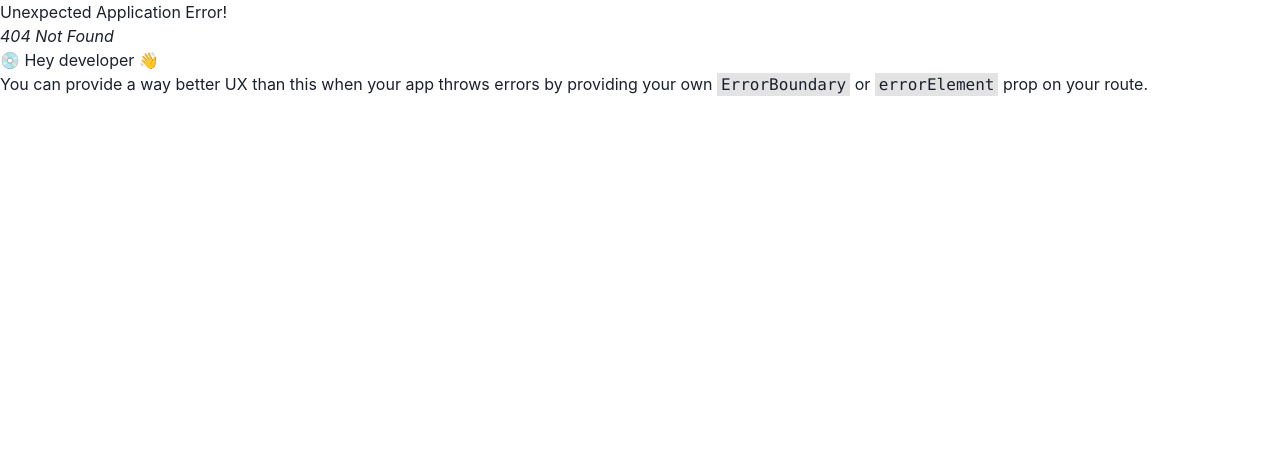
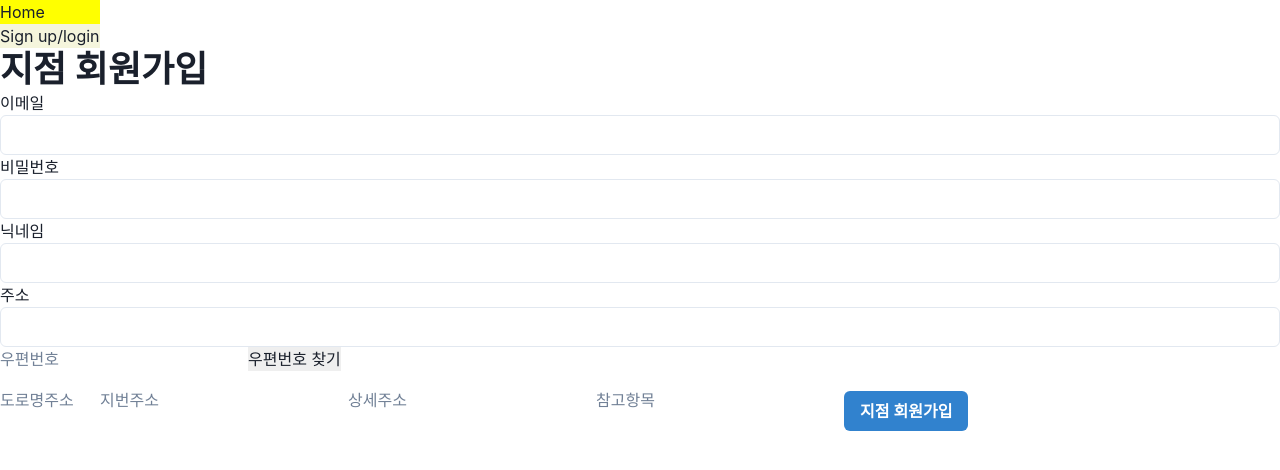
Before and after one commit to huitopia/mega-around, a React (Vite) app in the folder frontend/: page /signup/branch in a window 1280 px wide. Before the commit this address had no page. Shown: the top 470 px of the page. Built offline with nearby package versions, Linux system fonts and the light colour scheme.

Commit message:
지점 회원가입 주소값 입력 중

```diff
--- a/frontend/src/App.jsx
+++ b/frontend/src/App.jsx
@@ -2,6 +2,7 @@ import { createBrowserRouter, RouterProvider } from "react-router-dom";
 import { ChakraProvider } from "@chakra-ui/react";
 import { Home } from "./Home.jsx";
 import { SignUp } from "./SignUp.jsx";
+import { SignUpBranch } from "./SignupBranch.jsx";
 
 function MainProduct() {
   return null;
@@ -16,6 +17,7 @@ const router = createBrowserRouter([
 
       // user
       { path: "signup", element: <SignUp /> },
+      { path: "signup/branch", element: <SignUpBranch /> },
     ],
   },
 ]);
--- a/frontend/src/SignUp.jsx
+++ b/frontend/src/SignUp.jsx
@@ -1,21 +1,60 @@
-import { Button, Input } from "@chakra-ui/react";
+import { Button, Flex, Heading, Input, useToast } from "@chakra-ui/react";
 import { useState } from "react";
 import axios from "axios";
+import { useNavigate } from "react-router-dom";
 
 export function SignUp() {
   const [email, setEmail] = useState("");
   const [password, setPassword] = useState("");
+  const [nickName, setNickName] = useState("");
+  const toast = useToast();
+  const navigate = useNavigate();
 
   function handleSignup() {
-    axios.post("/api/user/customer", { email, password }).then().catch();
+    axios
+      .post("/api/user/customer", { email, password, nickName })
+      .then(() =>
+        toast({
+          description: "회원가입이 성공하였습니다.",
+          status: "success",
+          position: "top",
+          duration: "2000",
+        }),
+      )
+      .catch(() =>
+        toast({
+          description: "회원가입이 실패하였습니다.",
+          status: "error",
+          position: "top",
+          duration: "2000",
+        }),
+      );
   }
 
   return (
     <>
-      고객 회원가입
-      <Input onChange={(e) => setEmail(e.target.value)}>이메일</Input>
-      <Input onChange={(e) => setPassword(e.target.value)}>비밀번호</Input>
-      <Button onClick={handleSignup}>회원가입</Button>
+      <Flex>
+        <Heading>고객 회원가입</Heading>
+        <Button
+          ml={10}
+          colorScheme={"teal"}
+          onClick={() => navigate("/signup/branch")}
+        >
+          지점 회원가입
+        </Button>
+      </Flex>
+      이메일
+      <br />
+      <Input type="email" onChange={(e) => setEmail(e.target.value)} />
+      비밀번호
+      <br />
+      <Input type="password" onChange={(e) => setPassword(e.target.value)} />
+      닉네임
+      <br />
+      <Input onChange={(e) => setNickName(e.target.value)} />
+      <Button onClick={handleSignup} colorScheme={"blue"} mt={5}>
+        회원가입
+      </Button>
     </>
   );
 }
--- /dev/null
+++ b/frontend/src/SignupBranch.jsx
@@ -0,0 +1,152 @@
+import { Button, Heading, Input, useToast } from "@chakra-ui/react";
+import { useEffect, useState } from "react";
+import axios from "axios";
+
+export function SignUpBranch() {
+  const [email, setEmail] = useState("");
+  const [password, setPassword] = useState("");
+  const [branchName, setBranchName] = useState("");
+  const [address, setAddress] = useState("");
+  const toast = useToast();
+
+  const [postcode, setPostcode] = useState("");
+  const [roadAddress, setRoadAddress] = useState("");
+  const [jibunAddress, setJibunAddress] = useState("");
+  const [extraAddress, setExtraAddress] = useState("");
+  const [guide, setGuide] = useState("");
+
+  function handleSignup() {
+    axios
+      .post("/api/user/branch", { email, password, branchName, address })
+      .then(() =>
+        toast({
+          description: "지점 가입이 성공하였습니다.",
+          status: "success",
+          position: "top",
+          duration: "2000",
+        }),
+      )
+      .catch(() =>
+        toast({
+          description: "지점 가입이 실패하였습니다.",
+          status: "error",
+          position: "top",
+          duration: "2000",
+        }),
+      );
+  }
+
+  useEffect(() => {
+    const script = document.createElement("script");
+    script.src =
+      "//t1.daumcdn.net/mapjsapi/bundle/postcode/prod/postcode.v2.js";
+    script.async = true;
+    document.body.appendChild(script);
+
+    script.onload = () => {
+      console.log("Daum script loaded");
+    };
+
+    return () => {
+      document.body.removeChild(script);
+    };
+  }, []);
+
+  const sample4_execDaumPostcode = () => {
+    new window.daum.Postcode({
+      oncomplete: function (data) {
+        let roadAddr = data.roadAddress;
+        let extraRoadAddr = "";
+
+        if (data.bname !== "" && /[동|로|가]$/g.test(data.bname)) {
+          extraRoadAddr += data.bname;
+        }
+        if (data.buildingName !== "" && data.apartment === "Y") {
+          extraRoadAddr +=
+            extraRoadAddr !== "" ? ", " + data.buildingName : data.buildingName;
+        }
+        if (extraRoadAddr !== "") {
+          extraRoadAddr = " (" + extraRoadAddr + ")";
+        }
+
+        setPostcode(data.zonecode);
+        setRoadAddress(roadAddr);
+        setJibunAddress(data.jibunAddress);
+        setExtraAddress(roadAddr !== "" ? extraRoadAddr : "");
+
+        if (data.autoRoadAddress) {
+          setGuide(
+            "(예상 도로명 주소 : " + data.autoRoadAddress + extraRoadAddr + ")",
+          );
+        } else if (data.autoJibunAddress) {
+          setGuide("(예상 지번 주소 : " + data.autoJibunAddress + ")");
+        } else {
+          setGuide("");
+        }
+      },
+    }).open();
+  };
+
+  return (
+    <>
+      <Heading>지점 회원가입</Heading>
+      이메일
+      <br />
+      <Input type="email" onChange={(e) => setEmail(e.target.value)} />
+      비밀번호
+      <br />
+      <Input type="password" onChange={(e) => setPassword(e.target.value)} />
+      닉네임
+      <br />
+      <Input onChange={(e) => setBranchName(e.target.value)} />
+      주소
+      <br />
+      <Input onChange={(e) => setAddress(e.target.value)} />
+      <input
+        type="text"
+        id="sample4_postcode"
+        placeholder="우편번호"
+        value={postcode}
+        readOnly
+      />
+      <input
+        type="button"
+        onClick={sample4_execDaumPostcode}
+        value="우편번호 찾기"
+      />
+      <br />
+      <input
+        type="text"
+        id="sample4_roadAddress"
+        placeholder="도로명주소"
+        value={roadAddress}
+        style={{ width: "100px" }}
+        readOnly
+      />
+      <input
+        type="text"
+        id="sample4_jibunAddress"
+        placeholder="지번주소"
+        value={jibunAddress}
+        readOnly
+      />
+      <span
+        id="guide"
+        style={{ color: "#999", display: guide ? "block" : "none" }}
+      >
+        {guide}
+      </span>
+      <input type="text" id="sample4_detailAddress" placeholder="상세주소" />
+      <input
+        type="text"
+        id="sample4_extraAddress"
+        placeholder="참고항목"
+        value={extraAddress}
+        readOnly
+      />
+      <Button onClick={handleSignup} colorScheme={"blue"} mt={5}>
+        지점 회원가입
+      </Button>
+    </>
+  );
+}
```
Also changed, not shown: 2 other files (tests, documents, lock files or other folders).
